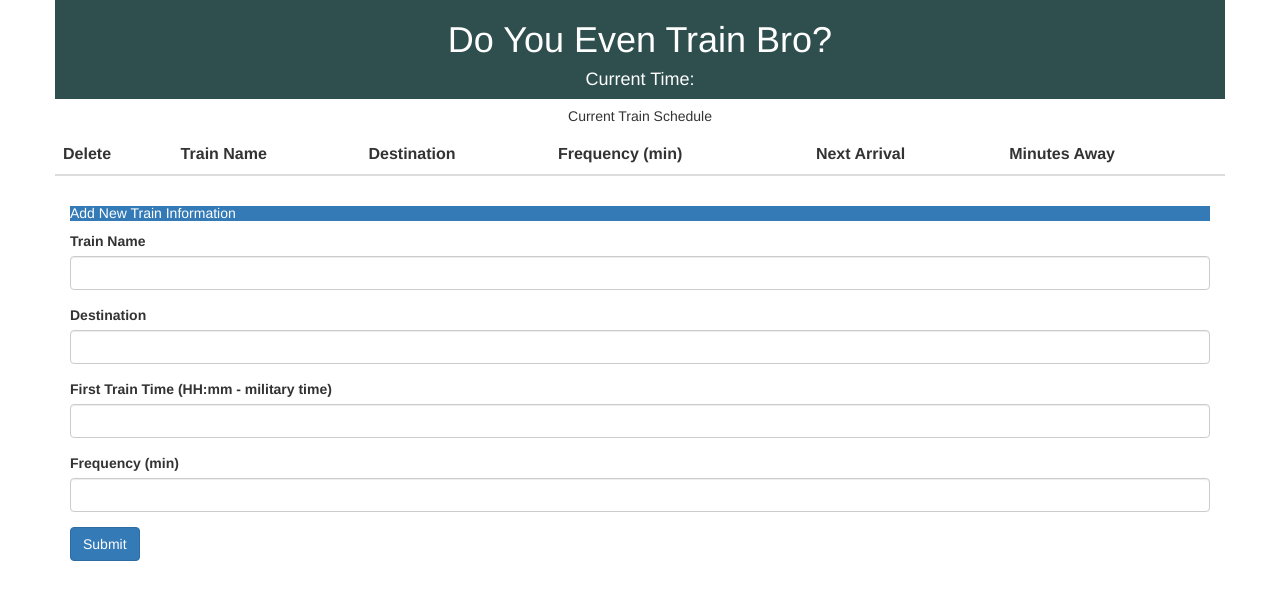
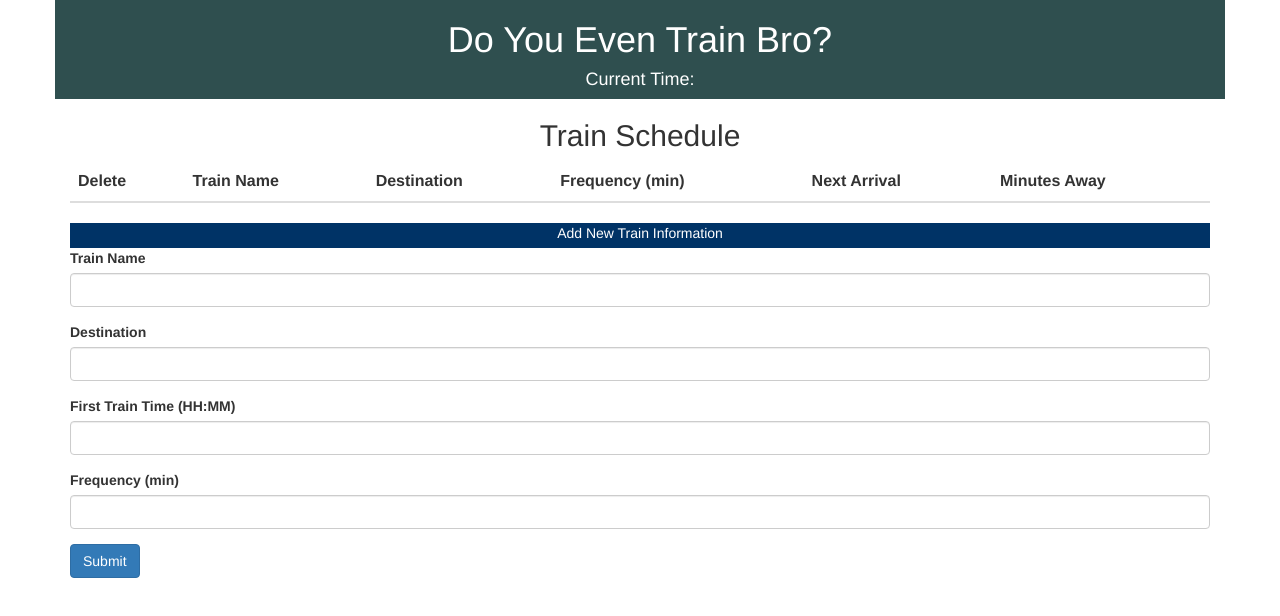
Before and after one commit to Proschansky/Train-Scheduler, a plain HTML site: page index.html in a window 1280 px wide. Drawn offline with nearby package versions, Linux system fonts and the light colour scheme; a script that the page names is missing.

Commit message:
Changed the css styling.

```diff
--- a/assets/css/style.css
+++ b/assets/css/style.css
@@ -2,3 +2,12 @@
     background-color: darkslategray;
     color: white;
 }
+
+#addTrain {
+    height: 25px;
+    display: flex;
+    justify-content: center;
+    color: white;
+    align-content: center;
+    background-color: #003366;
+}
--- a/index.html
+++ b/index.html
@@ -33,7 +33,10 @@
             </div>
             <div class="container">
                 <div class="row">
-                    <h5 class="col-lg-12 bg-dark text-center text-white h-100">Current Train Schedule</h5>
+                    <div class="bg-dark text-center text-white">
+                        <h2>Train Schedule</h2>
+                    </div>
+                </div>
                     <div class="card-body">
                     <table class="table table-hover" id="train-table">
                         <thead>
@@ -52,9 +55,8 @@
                     </div>
                 </div>
             </div>
-            <div class="container px-0">
-                <div class="card mb-3">
-                    <h5 class="card-header  rounded-0 text-white bg-primary">Add New Train Information</h5>
+            <div class="container">
+                <div class="card-header mb-3" id="addTrain"><span class="align-middle">Add New Train Information</span></div>
                     <div class="card-body">
                         <form>
                             <div class="form-group">
@@ -66,7 +68,7 @@
                             <input type="text" class="form-control" id="destination-input">
                             </div>
                             <div class="form-group">
-                            <label for="firsttime-input" class= "font-weight-bold">First Train Time (HH:mm - military time)</label>
+                            <label for="firsttime-input" class= "font-weight-bold">First Train Time (HH:MM)</label>
                             <input data-format=" hh:mm" type="text" class="form-control" id="firsttime-input">
                             </div>
                             <div class="form-group">
```
